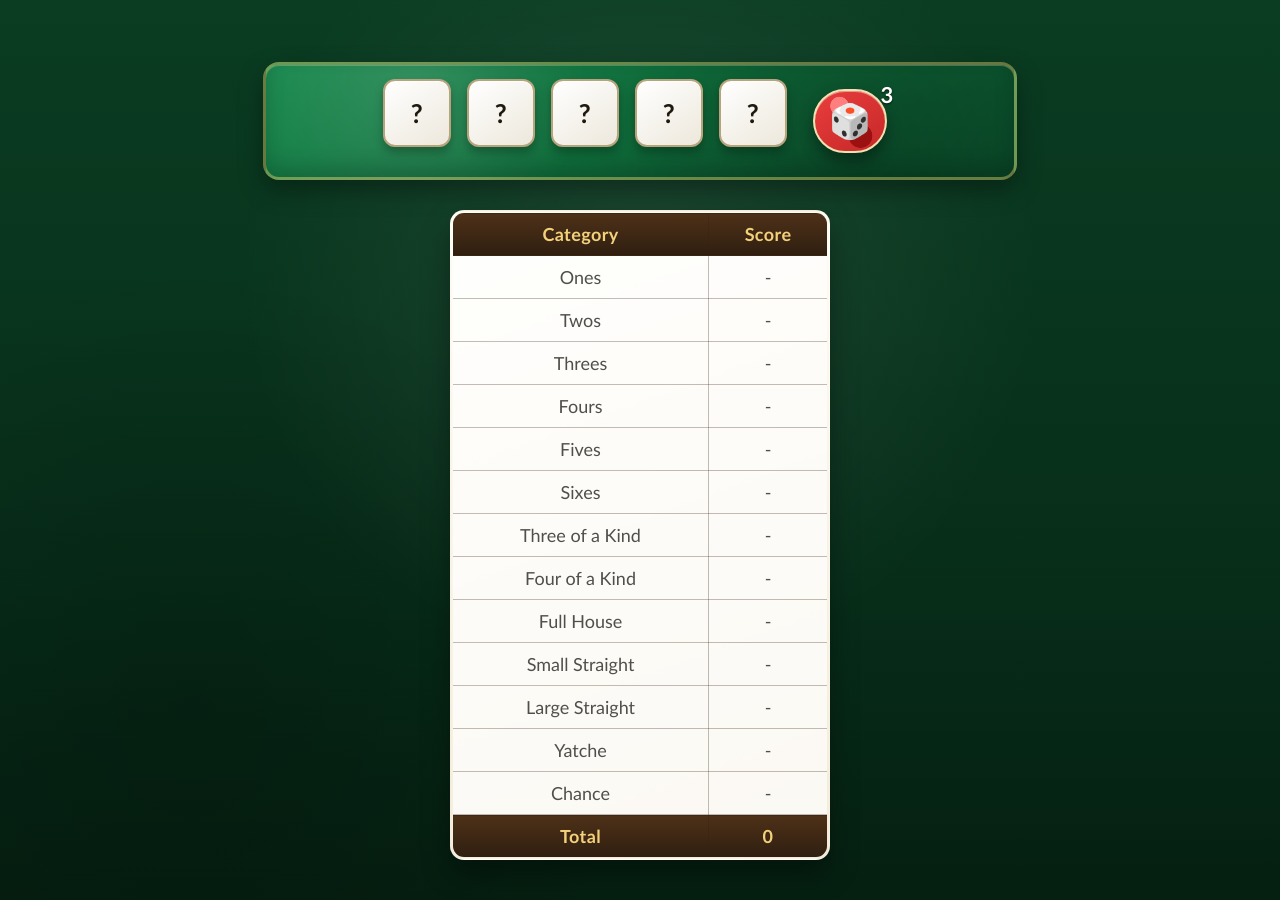
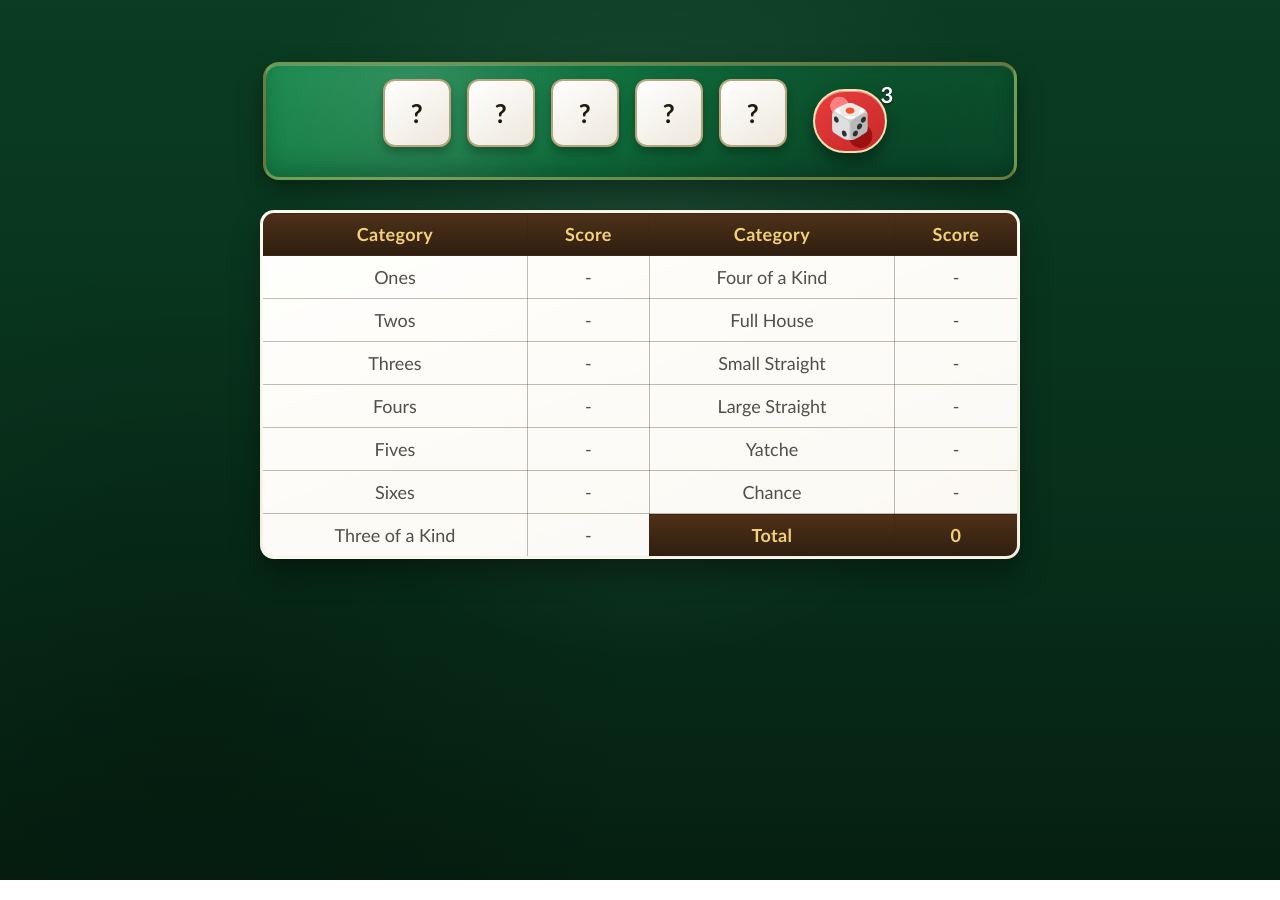
Before and after one commit to RobertoFreireDev/Yatche-AI-Browser-Game-with-TensorFlow.js, a React (Vite) app in the folder src/Yatche AI/: page / in a window 1280 px wide. Built offline with nearby package versions, Linux system fonts and the light colour scheme.

Commit message:
adjust DiceBoard

```diff
--- a/src/Yatche AI/src/App.css
+++ b/src/Yatche AI/src/App.css
@@ -79,7 +79,7 @@ button {
 
 table {
   border-collapse: collapse;
-  width: 380px;
+  width: min(92vw, 760px);
   overflow: hidden;
   border-radius: 14px;
   border: 3px solid var(--table-edge);
--- a/src/Yatche AI/src/components/ScoreTable.jsx
+++ b/src/Yatche AI/src/components/ScoreTable.jsx
@@ -1,7 +1,39 @@
-import CategoryRow from './CategoryRow'
 import { CATEGORY_ROWS } from '../constants/categories'
 
 function ScoreTable({ categories, totalScore, onScoreCategory }) {
+  const midpoint = Math.ceil(CATEGORY_ROWS.length / 2)
+  const leftCategories = CATEGORY_ROWS.slice(0, midpoint)
+  const rightCategories = CATEGORY_ROWS.slice(midpoint)
+  const rowCount = Math.max(leftCategories.length, rightCategories.length)
+
+  function renderCategoryCells(category) {
+    if (!category) {
+      return (
+        <>
+          <th>Total</th>
+          <th>{totalScore}</th>
+        </>
+      )
+    }
+
+    const [label, categoryKey] = category
+    const value = categories[categoryKey]
+    const used = value !== null
+    const className = used ? 'used' : 'category'
+    const handleClick = () => onScoreCategory(categoryKey)
+
+    return (
+      <>
+        <td className={className} onClick={handleClick}>
+          {label}
+        </td>
+        <td className={className} onClick={handleClick}>
+          {used ? value : '-'}
+        </td>
+      </>
+    )
+  }
+
   return (
     <div id="scoreboard">
       <table>
@@ -9,22 +41,17 @@ function ScoreTable({ categories, totalScore, onScoreCategory }) {
           <tr>
             <th>Category</th>
             <th>Score</th>
+            <th>Category</th>
+            <th>Score</th>
           </tr>
         </thead>
         <tbody>
-          {CATEGORY_ROWS.map(([label, categoryKey]) => (
-            <CategoryRow
-              key={categoryKey}
-              label={label}
-              categoryKey={categoryKey}
-              value={categories[categoryKey]}
-              onScoreCategory={onScoreCategory}
-            />
+          {Array.from({ length: rowCount }, (_, index) => (
+            <tr key={`row-${index}`}>
+              {renderCategoryCells(leftCategories[index])}
+              {renderCategoryCells(rightCategories[index])}
+            </tr>
           ))}
-          <tr>
-            <th>Total</th>
-            <th>{totalScore}</th>
-          </tr>
         </tbody>
       </table>
     </div>
```
